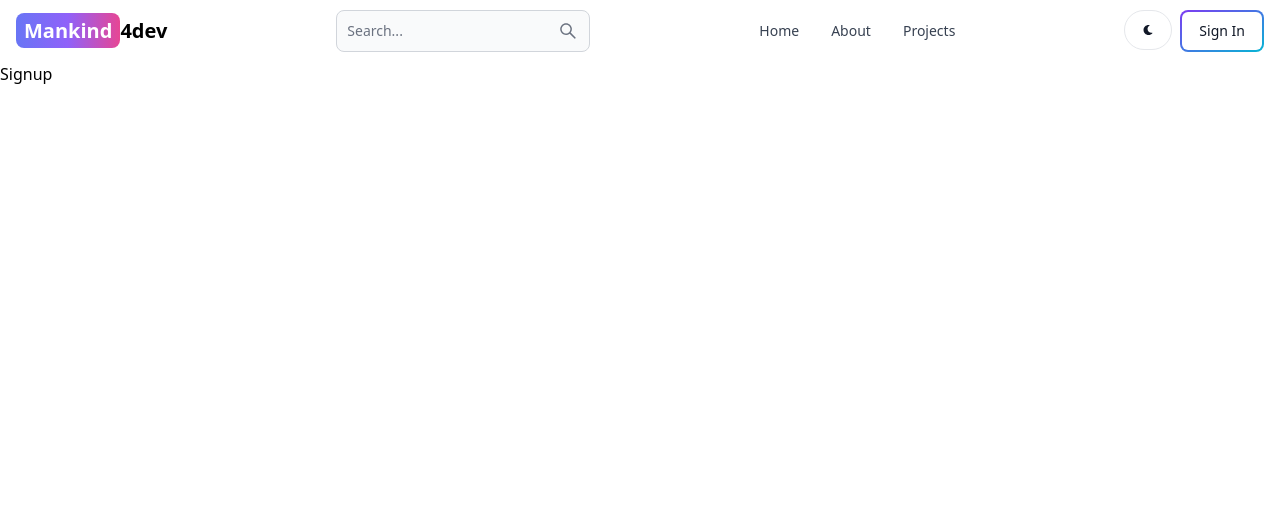
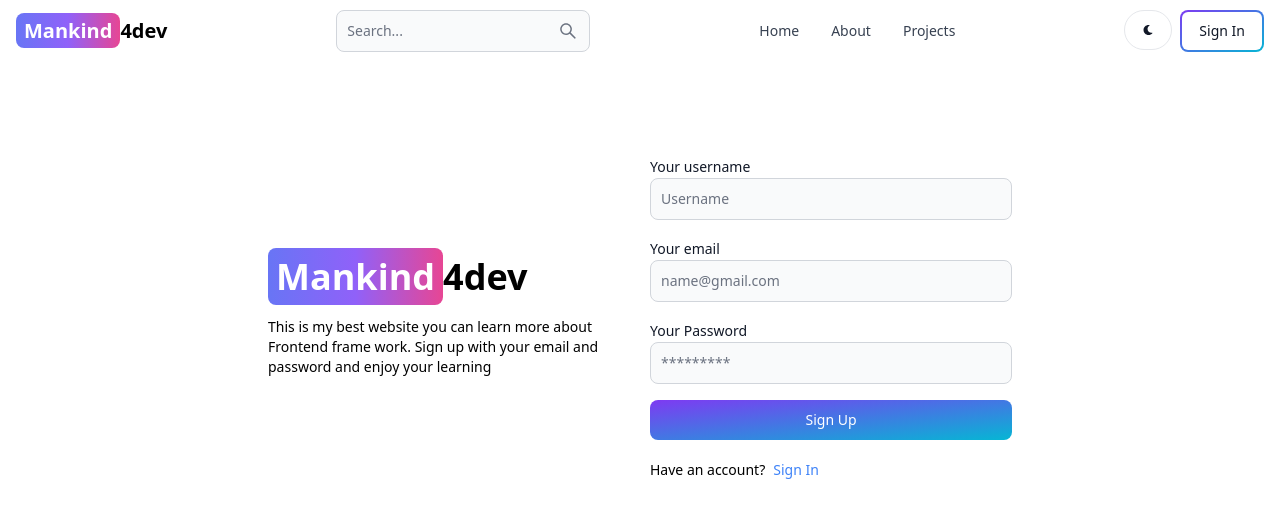
Before and after one commit to mankind4dev/mankind-web-app, a React (Vite) app in the folder client/: page /sign-up in a window 1280 px wide. Shown: the top 518 px of the page. Built offline with nearby package versions, Linux system fonts and the light colour scheme.

Commit message:
create signup pagw UI nicely

```diff
--- a/client/src/pages/Signup.jsx
+++ b/client/src/pages/Signup.jsx
@@ -1,7 +1,51 @@
+import { Button, Label, TextInput } from 'flowbite-react'
 import React from 'react'
+import { Link } from 'react-router-dom'
 
 export default function Signup() {
   return (
-    <div>Signup</div>
+    <div className='min-h-screen mt-20'>
+      <div className="flex p-3 max-w-3xl mx-auto flex-col md:flex-row md:items-center gap-5">
+      {/* Left side */}
+      <div className="flex-1">
+      <Link
+        to="/"
+        className="    font-bold dark:text-white text-4xl"
+      >
+        <span className="px-2 py-1 bg-gradient-to-r from-indigo-500 via-purple-500 to-pink-500 rounded-lg text-white">
+          Mankind
+        </span>
+        4dev
+      </Link>
+      <p className="text-sm mt-5">This is my best website you can learn more about Frontend frame work. Sign up with your email and password and enjoy your learning</p>
+      </div>
+      {/* right side */}
+      <div className="flex-1">
+          <form className="flex flex-col gap-4">
+            <div className="">
+              <Label value="Your username" />
+              <TextInput type='text' placeholder='Username' id='username'/>
+            </div>
+            <div className="">
+              <Label value="Your email" />
+              <TextInput type='email' placeholder='name@gmail.com' id='email'/>
+            </div>
+            <div className="">
+              <Label value="Your Password" />
+              <TextInput type='password' placeholder='*********' id='password'/>
+            </div>
+            <Button gradientDuoTone='purpleToBlue' type='submit'>
+              Sign Up
+            </Button>
+          </form>
+          <div className="flex gap-2 text-sm mt-5">
+            <span>Have an account?</span>
+            <Link to='sign-in' className='text-blue-500 hover:underline'>
+            Sign In
+            </Link>
+          </div>
+        </div>
+      </div>
+      </div>
   )
 }
```
